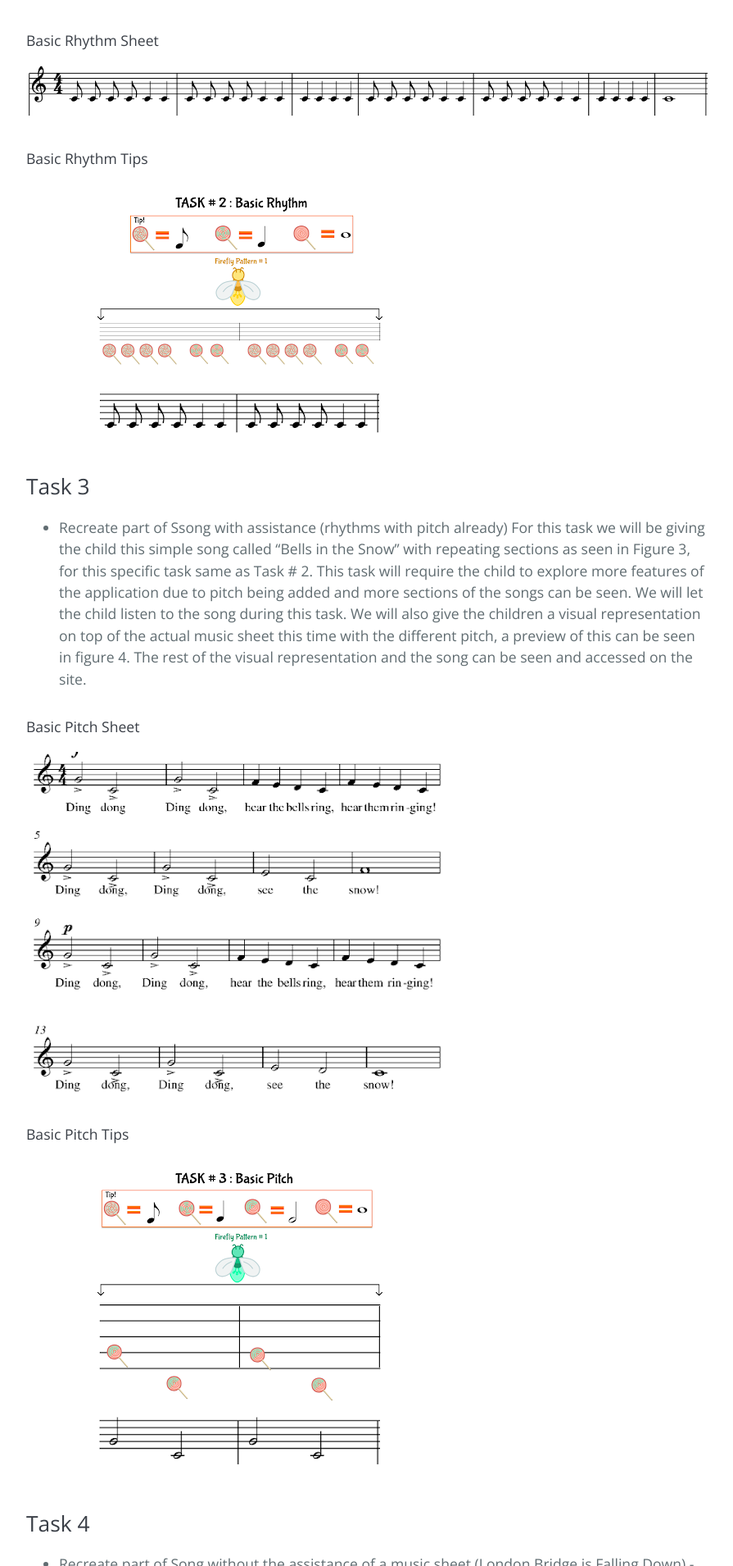
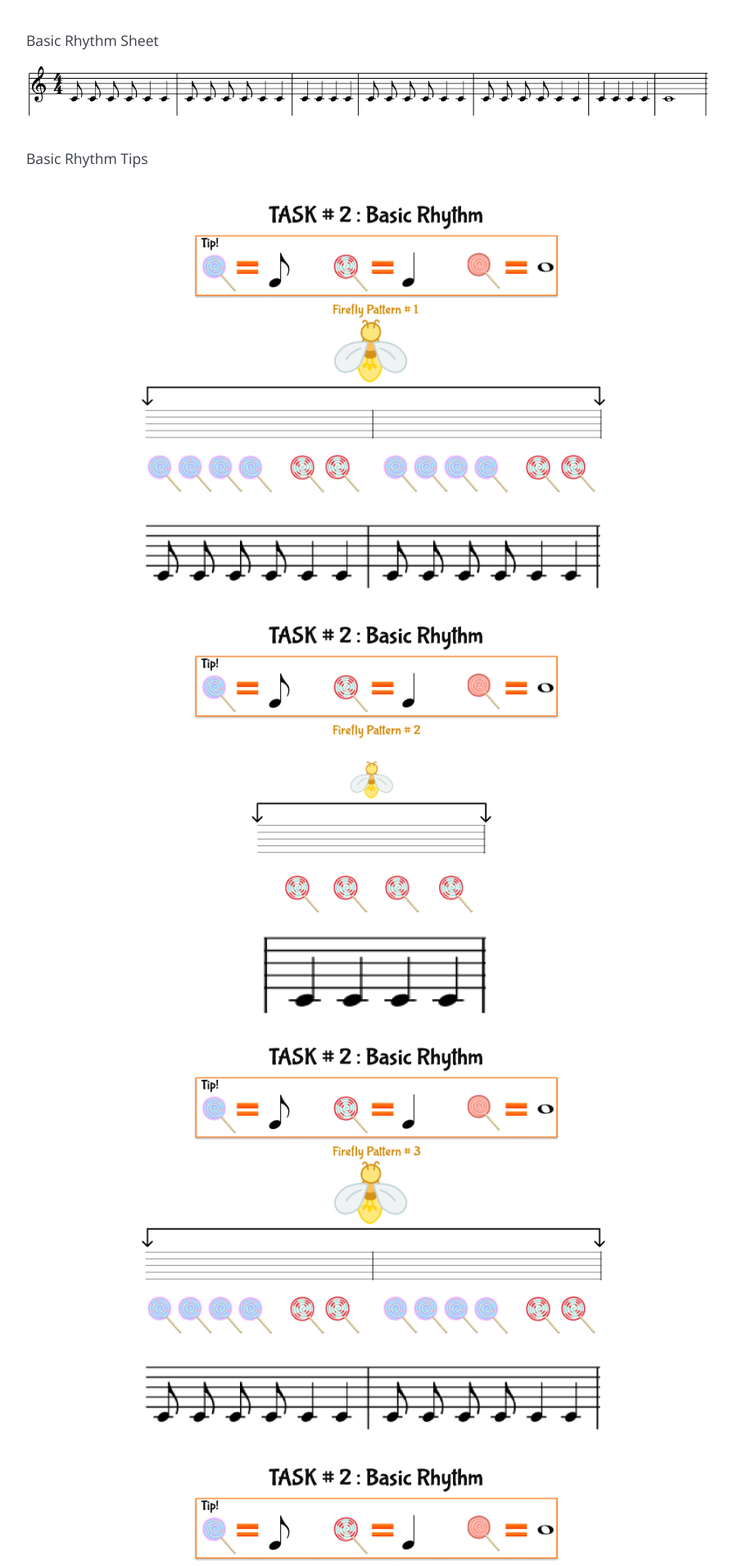
Before and after one commit to joshvalencia7/FireflyX, a Jekyll site: the page built from tasks.md, in a window 1280 px wide. Shown: the part 739-2649 px from the top of the page at 82% size, without its empty margins (192-1087 px from the left). Built offline with Jekyll 4.4.1, drawn with Linux system fonts in a browser that asks for light colours.

Commit message:
added screenshots in tasks

```diff
--- a/tasks.md
+++ b/tasks.md
@@ -14,17 +14,19 @@ description: This page is a guide for the tasks
 ![Basic Rhythm Sheet](/assets/img/figure1.png)
 
 #### Basic Rhythm Tips
-![Basic Rhythm Tips](/assets/img/figure2.png)
+![Basic Rhythm Tips](/assets/img/figure2.png) ![Basic Rhythm Tips2](/assets/img/figure3.png)
+![Basic Rhythm Tips3](/assets/img/figure4.png) ![Basic Rhythm Tips4](/assets/img/figure5.png)
+![Basic Rhythm Tips5](/assets/img/figure6.png)
 
 
 ## Task 3
 - Recreate part of Ssong with assistance (rhythms with pitch already)  For this task we will be giving the child this simple song called “Bells in the Snow” with repeating sections as seen in Figure 3, for this specific task same as Task # 2. This task will require the child to explore more features of the application due to pitch being added and more sections of the songs can be seen. We will let the child listen to the song during this task. We will also give the children a visual representation on top of the actual music sheet this time with the different pitch, a preview of this can be seen in figure 4. The rest of the visual representation and the song can be seen and accessed on the site.
 
 #### Basic Pitch Sheet
-![Basic Pitch Sheet](/assets/img/figure3.png)
+![Basic Pitch Sheet](/assets/img/figure7.png)
 
 #### Basic Pitch Tips
-![Task3:Basic Pitch](/assets/img/figure4.png)
+![Task3:Basic Pitch](/assets/img/figure8.png)
 
 ## Task 4
 - Recreate part of Song without the assistance of a music sheet (London Bridge is Falling Down) - For this task we will let the child compose a short and very familiar song which is London Bridge is Falling Down, for this task we will be requiring the child to create the same song with them just listening to it. The song can be heard from and accessed on the site.
@@ -33,4 +35,4 @@ description: This page is a guide for the tasks
 - Recreate part of Song with only a music sheet (Twinkle, twinkle, little stars) - For the last task, the child will be asked to compose the song using both the music sheet and listening to the song. The difference of this task to those of task 2 and 3 is that there is no more visual assistance of the firefly to the child, as they will be using the music sheet provided and the song to compose the music sheet can be seen below in Figure 5. The song can be heard from and accessed on the site.
 
 #### Twinkle Twinkle Little Star Sheet
-![TTLS Sheet](/assets/img/figure5.png)
+![TTLS Sheet](/assets/img/figure16.png)
```
Also changed, not shown: assets/img/Pitch Pattern 10.png (added), assets/img/Pitch Pattern 2.png (added), assets/img/Pitch Pattern 3.png (added), assets/img/Pitch Pattern 4.png (added), assets/img/Pitch Pattern 5.png (added), assets/img/Pitch Pattern 6.png (added), assets/img/Pitch Pattern 7.png (added), assets/img/Pitch Pattern 8.png (added), assets/img/Pitch Pattern 9.png (added), assets/img/figure16.png (added), assets/img/figure2.png, assets/img/figure3.png, assets/img/figure4.png, assets/img/figure5.png, 3 more files, 1 other file.
